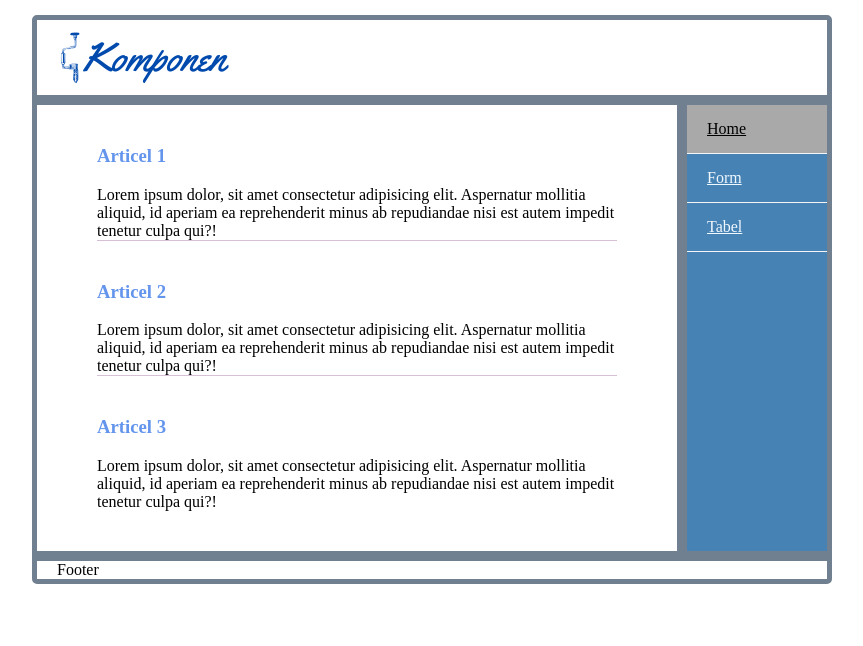
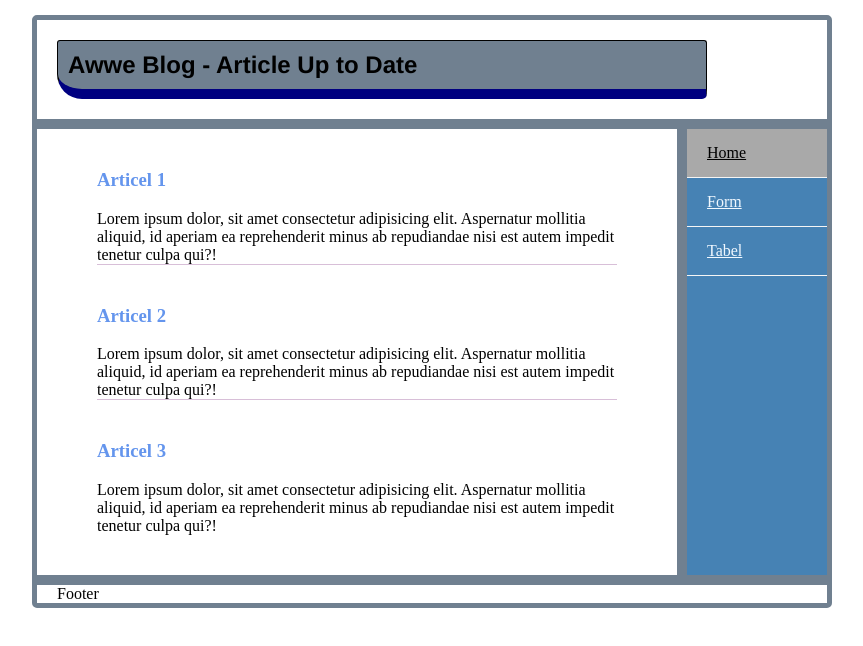
Before and after one commit to maulanairfaanmuh/html5-css, a plain HTML site: page practice-project/index.html in a window 1280 px wide. Shown: the whole page, without its empty margins (208-1071 px from the left). Drawn offline with Linux system fonts and the light colour scheme.

Commit message:
up 7.30.22 - change the styling of the layout.

```diff
--- a/practice-project/css/style.css
+++ b/practice-project/css/style.css
@@ -17,6 +17,28 @@ header {
   border-top-left-radius: 5px;
   border-top-right-radius: 5px;
   display: flex;
+  font-family: 'Franklin Gothic Medium', 'Arial Narrow', Arial, sans-serif;
+}
+
+header h1{
+  background-color: steelblue;
+  border: 1px solid;
+  border-radius: 3px;
+  padding: 10px;
+  width: 650px;
+  box-sizing: border-box;
+
+  background-color: slategray;
+  border-bottom: 10px solid navy;
+  border-bottom-left-radius: 25px;
+  border-bottom-right-radius: 5px;
+}
+
+header h1:hover{
+  background-color: slategray;
+  border-bottom: 20px solid navy;
+  border-bottom-left-radius: 50px;
+  border-bottom-right-radius: 10px;
 }
 
 article {
@@ -43,8 +65,8 @@ nav {
 .nav-sidebar a:hover {
   background-color: slategray;
   border-bottom: 10px solid navy;
-  border-bottom-left-radius: 5px;
-  border-bottom-right-radius: 5px;
+  border-bottom-left-radius: 30px;
+  border-bottom-right-radius: 15px;
 }
 
 .nav-sidebar a.active {
--- a/practice-project/index.html
+++ b/practice-project/index.html
@@ -11,7 +11,8 @@
   <body>
     <section class="container">
       <header>
-        <img src="image/logo.png" alt="logo-konten" />
+        <!-- <img src="image/logo.png" alt="logo-konten" /> -->
+        <h1>Awwe Blog - Article Up to Date</h1>
       </header>
 
       <article>
```
Also changed, not shown: practice-project/form.html (+2 -1 lines), practice-project/tabel.html (+2 -1 lines).
